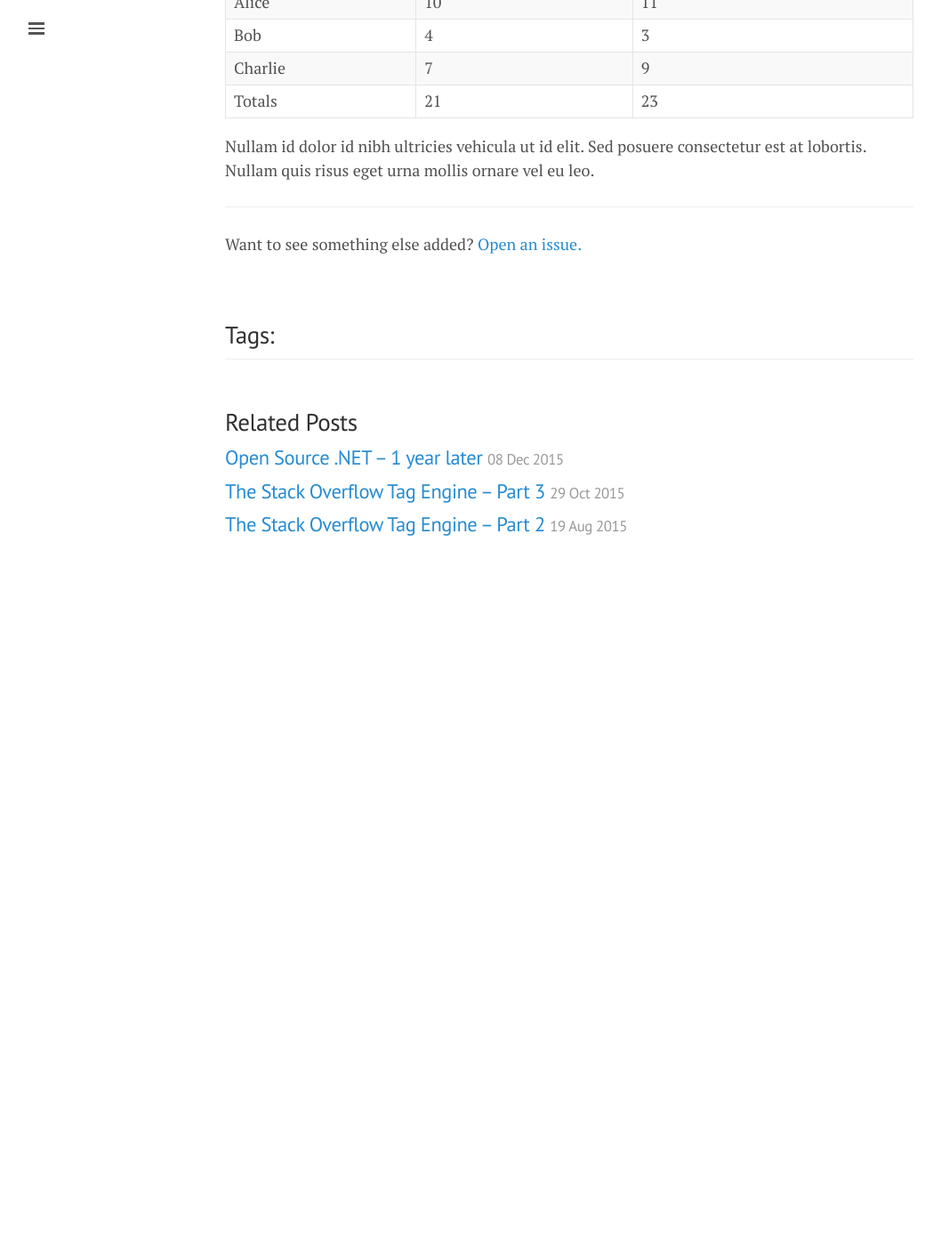
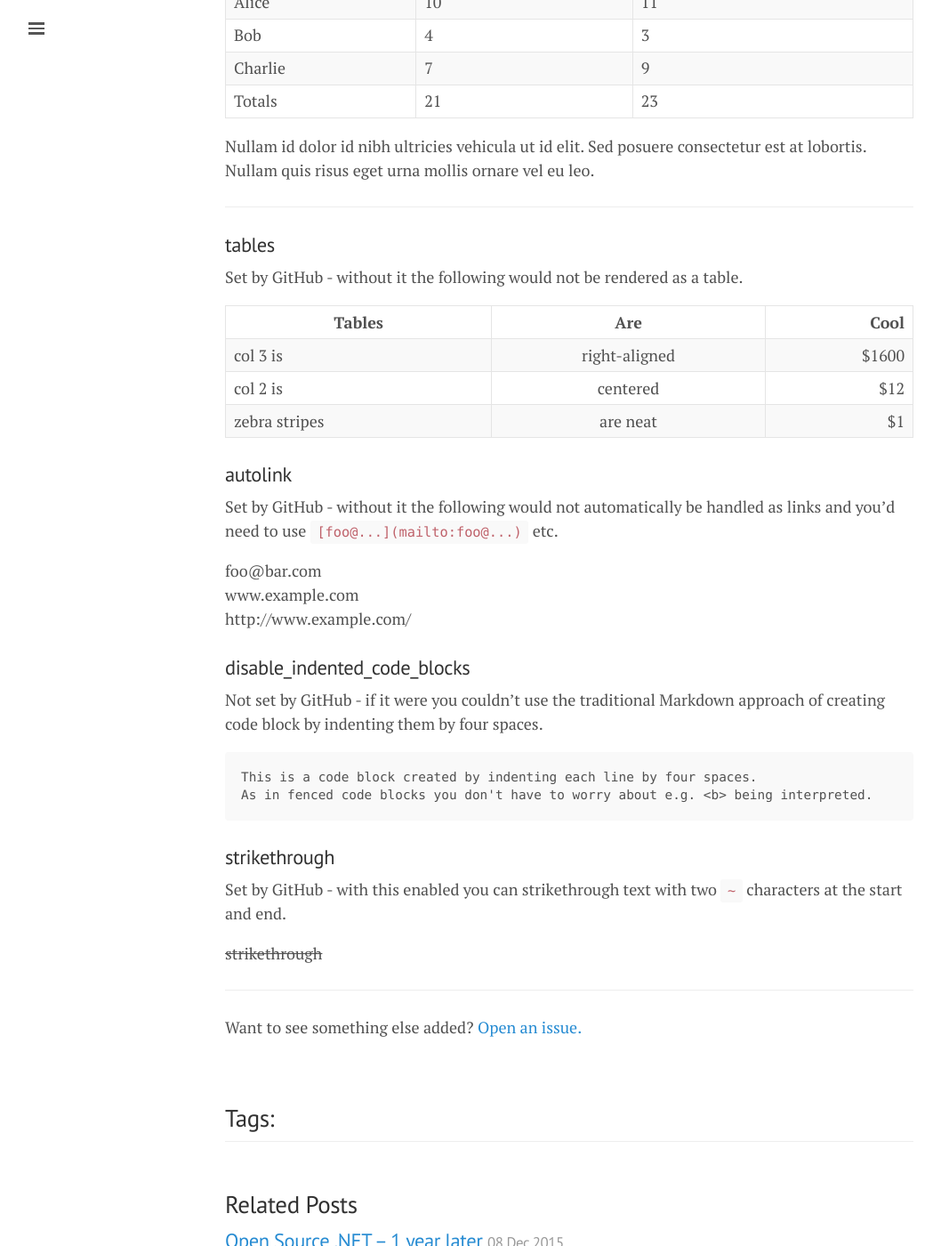
Before and after one commit to mattwarren/mattwarren.github.io, a Jekyll site: the page built from _posts/2014-01-01-example-content.md, in a window 1280 px wide and 1400 px high, scrolled down 2417 px. Shown: the whole window at 89% size, without its empty margins (0-1058 px from the left). Built offline with Jekyll 4.4.1, drawn with Linux system fonts in a browser that asks for light colours; Markdown is read by kramdown in place of the engine named in the settings; before the commit the page ends 3074 px from its top, so only the background shows below that.

Commit message:
testing redcarpet -> github markdown

```diff
--- a/_posts/2014-01-01-example-content.md
+++ b/_posts/2014-01-01-example-content.md
@@ -118,4 +118,38 @@ Nullam id dolor id nibh ultricies vehicula ut id elit. Sed posuere consectetur e
 
 -----
 
+### tables
+
+Set by GitHub - without it the following would not be rendered as a table.
+
+| Tables        | Are           | Cool  |
+| ------------- |:-------------:| -----:|
+| col 3 is      | right-aligned | $1600 |
+| col 2 is      | centered      |   $12 |
+| zebra stripes | are neat      |    $1 |
+
+
+### autolink
+
+Set by GitHub - without it the following would not automatically be handled as links and you'd need to use `[foo@...](mailto:foo@...)` etc.
+
+foo@bar.com
+www.example.com
+http://www.example.com/
+
+### disable_indented_code_blocks
+
+Not set by GitHub - if it were you couldn't use the traditional Markdown approach of creating code block by indenting them by four spaces.
+
+    This is a code block created by indenting each line by four spaces.
+    As in fenced code blocks you don't have to worry about e.g. <b> being interpreted.
+
+### strikethrough
+
+Set by GitHub - with this enabled you can strikethrough text with two `~` characters at the start and end.
+
+~~strikethrough~~
+
+----
+
 Want to see something else added? <a href="https://github.com/poole/poole/issues/new">Open an issue.</a>
```
